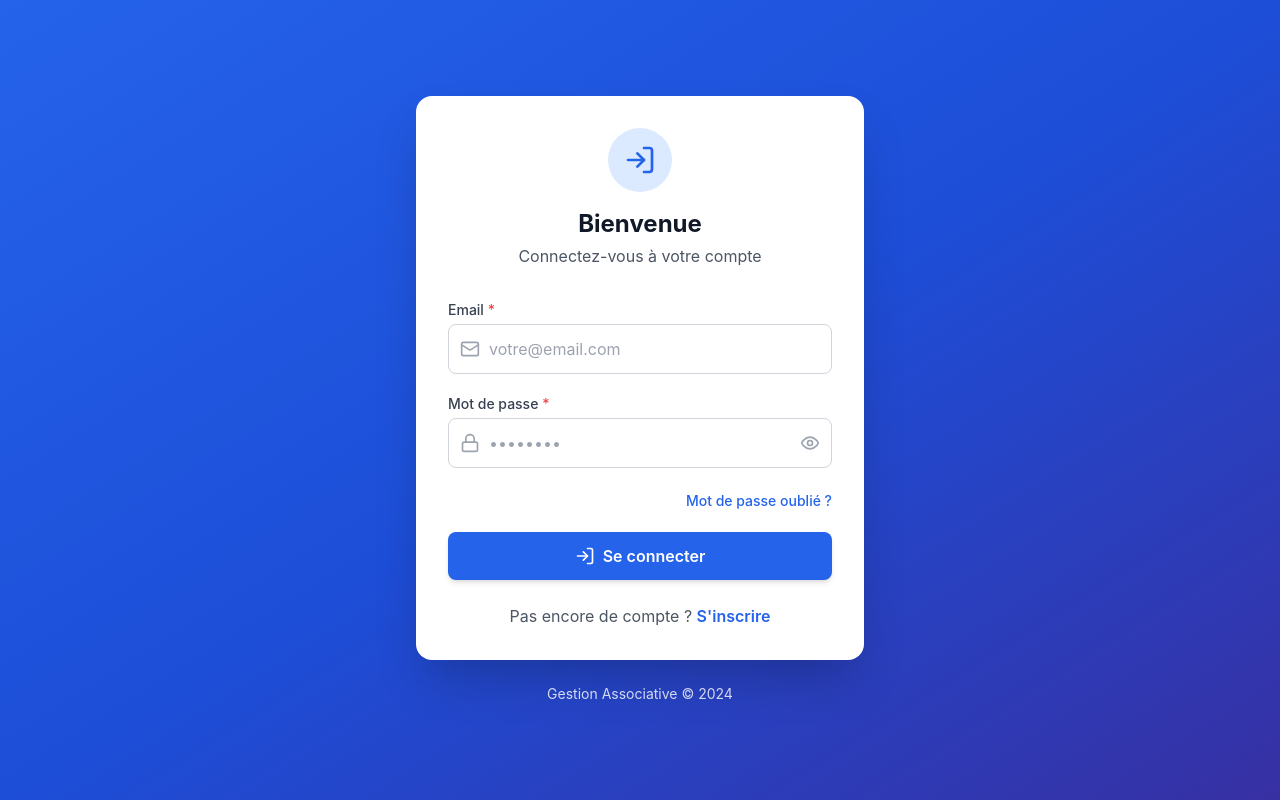
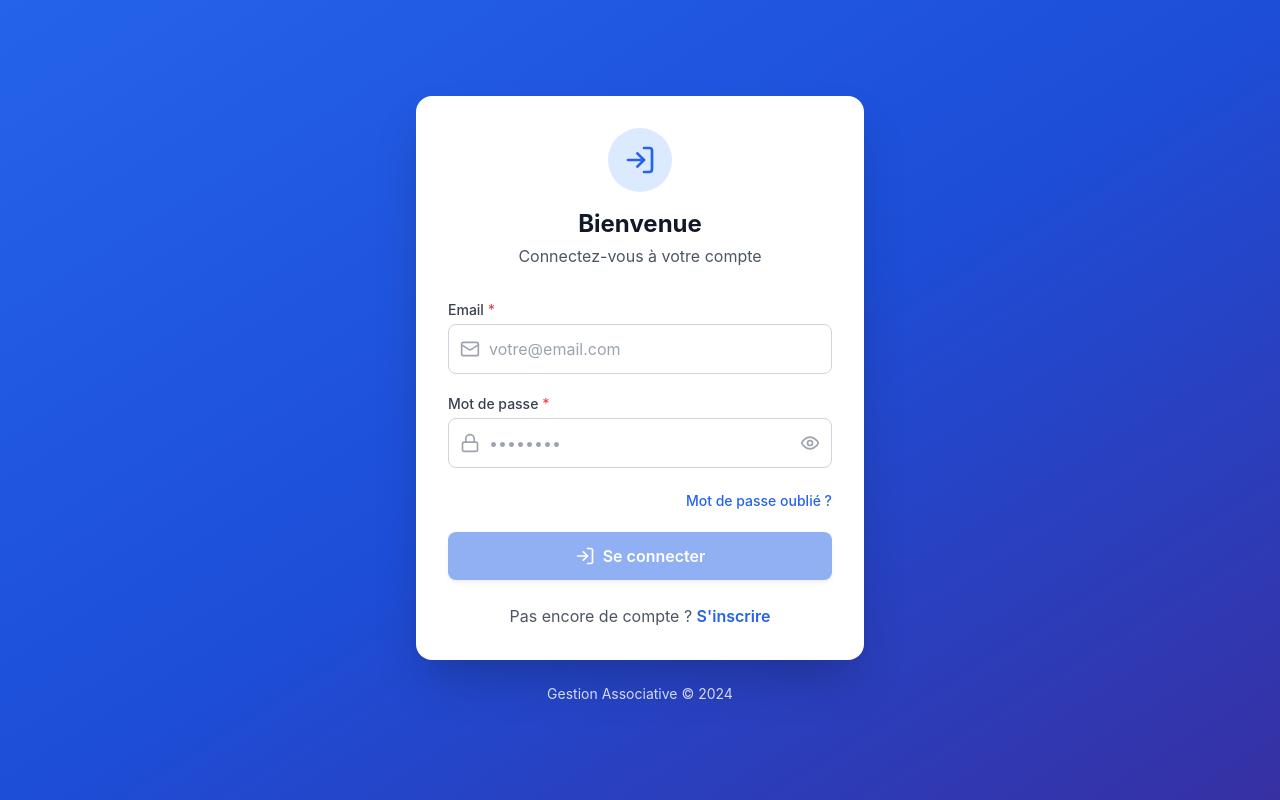
Before and after one commit to SOUALIO-KALO/Frontend-Gestion-Association, a React (Vite) app: page /login in a window 1280 px wide. Built offline with nearby package versions, Linux system fonts and the light colour scheme.

Commit message:
feat: validation formulaires + bouton rappel cotisations

```diff
--- a/src/pages/CotisationsPage.jsx
+++ b/src/pages/CotisationsPage.jsx
@@ -1,5 +1,5 @@
 import { useEffect, useState, useCallback } from "react";
-import { Plus, Download, Filter, FileText, AlertTriangle } from "lucide-react";
+import { Plus, Download, Filter, FileText, AlertTriangle, Mail, Loader2 } from "lucide-react";
 import { format, addMonths } from "date-fns";
 import { fr } from "date-fns/locale";
 import toast from "react-hot-toast";
@@ -62,6 +62,7 @@ export default function CotisationsPage() {
     periode: format(new Date(), "MM/yyyy"),
   });
   const [submitting, setSubmitting] = useState(false);
+  const [sendingRappel, setSendingRappel] = useState(null);
 
   const loadCotisations = useCallback(async () => {
     try {
@@ -83,10 +84,22 @@ export default function CotisationsPage() {
 
   const loadAlertes = async () => {
     try {
-      const response = await cotisationService.getAlertes();
+      const response = await cotisationService.getAlertes(10);
       setAlertes(response.data.data || []);
     } catch (err) {
       console.error(err);
+    }
+  };
+
+  const handleEnvoyerRappel = async (cotisationId, membreNom) => {
+    setSendingRappel(cotisationId);
+    try {
+      await cotisationService.envoyerRappel(cotisationId);
+      toast.success(`Rappel envoyé à ${membreNom}`);
+    } catch (error) {
+      toast.error(error.response?.data?.message || "Erreur lors de l'envoi du rappel");
+    } finally {
+      setSendingRappel(null);
     }
   };
 
@@ -154,6 +167,18 @@ export default function CotisationsPage() {
     setShowCreateModal(true);
   };
 
+  // Validation du formulaire de création
+  const isFormValid = () => {
+    return (
+      formData.membreId &&
+      formData.datePaiement &&
+      formData.dateExpiration &&
+      formData.montant &&
+      parseFloat(formData.montant) > 0 &&
+      formData.modePaiement
+    );
+  };
+
   // Fonction pour formater le nom du mois à partir de la période
   const getMonthName = (periode) => {
     if (!periode || !/^(0[1-9]|1[0-2])\/\d{4}$/.test(periode)) return '';
@@ -211,8 +236,18 @@ export default function CotisationsPage() {
                       })}
                     </p>
                   </div>
-                  <Button size="sm" variant="outline">
-                    Envoyer rappel
+                  <Button
+                    size="sm"
+                    variant="outline"
+                    onClick={() => handleEnvoyerRappel(alerte.id, `${alerte.membre?.prenom} ${alerte.membre?.nom}`)}
+                    disabled={sendingRappel === alerte.id}
+                  >
+                    {sendingRappel === alerte.id ? (
+                      <Loader2 className="w-4 h-4 animate-spin" />
+                    ) : (
+                      <Mail className="w-4 h-4" />
+                    )}
+                    {sendingRappel === alerte.id ? 'Envoi...' : 'Rappel'}
                   </Button>
                 </div>
               ))}
@@ -427,7 +462,7 @@ export default function CotisationsPage() {
             >
               Annuler
             </Button>
-            <Button type="submit" loading={submitting}>
+            <Button type="submit" loading={submitting} disabled={!isFormValid() || submitting}>
               Créer la cotisation
             </Button>
           </ModalFooter>
--- a/src/pages/EvenementsPage.jsx
+++ b/src/pages/EvenementsPage.jsx
@@ -177,6 +177,17 @@ export default function EvenementsPage() {
       lieu: "",
       placesTotal: "20",
     });
+  };
+
+  // Validation du formulaire
+  const isFormValid = () => {
+    return (
+      formData.titre.trim().length >= 3 &&
+      formData.dateDebut &&
+      formData.lieu.trim().length >= 2 &&
+      formData.placesTotal &&
+      parseInt(formData.placesTotal) > 0
+    );
   };
 
   const isUserInscrit = (event) => {
@@ -497,7 +508,7 @@ export default function EvenementsPage() {
               >
                 Annuler
               </Button>
-              <Button type="submit" loading={submitting}>
+              <Button type="submit" loading={submitting} disabled={!isFormValid() || submitting}>
                 Créer l'événement
               </Button>
             </ModalFooter>
--- a/src/pages/LoginPage.jsx
+++ b/src/pages/LoginPage.jsx
@@ -21,6 +21,12 @@ export default function LoginPage() {
     if (fieldErrors[name]) {
       setFieldErrors((prev) => ({ ...prev, [name]: null }));
     }
+  };
+
+  // Validation du formulaire
+  const isFormValid = () => {
+    const emailRegex = /^[^\s@]+@[^\s@]+\.[^\s@]+$/;
+    return emailRegex.test(formData.email) && formData.motDePasse.length >= 1;
   };
 
   const handleSubmit = async (e) => {
@@ -146,7 +152,7 @@ export default function LoginPage() {
             {/* Submit */}
             <button
               type="submit"
-              disabled={loading}
+              disabled={loading || !isFormValid()}
               className="w-full py-3 px-4 bg-blue-600 hover:bg-blue-700 text-white font-semibold rounded-lg shadow-md hover:shadow-lg transition-all duration-200 disabled:opacity-50 disabled:cursor-not-allowed flex items-center justify-center gap-2"
             >
               {loading ? (
--- a/src/pages/MembresPage.jsx
+++ b/src/pages/MembresPage.jsx
@@ -165,6 +165,18 @@ export default function MembresPage() {
   const openDeleteModal = (membre) => {
     setSelectedMembre(membre);
     setShowDeleteModal(true);
+  };
+
+  // Validation du formulaire
+  const isFormValid = () => {
+    const emailRegex = /^[^\s@]+@[^\s@]+\.[^\s@]+$/;
+    return (
+      formData.nom.trim().length >= 2 &&
+      formData.prenom.trim().length >= 2 &&
+      emailRegex.test(formData.email) &&
+      formData.motDePasse.length >= 8 &&
+      formData.statut
+    );
   };
 
   return (
@@ -375,7 +387,7 @@ export default function MembresPage() {
             >
               Annuler
             </Button>
-            <Button type="submit" loading={submitting}>
+            <Button type="submit" loading={submitting} disabled={!isFormValid() || submitting}>
               Créer le membre
             </Button>
           </ModalFooter>
--- a/src/pages/RegisterPage.jsx
+++ b/src/pages/RegisterPage.jsx
@@ -70,6 +70,20 @@ export default function RegisterPage() {
       return false;
     }
     return true;
+  };
+
+  // Validation rapide pour le bouton
+  const isFormValid = () => {
+    const emailRegex = /^[^\s@]+@[^\s@]+\.[^\s@]+$/;
+    const passwordRegex = /^(?=.*[a-z])(?=.*[A-Z])(?=.*\d)/;
+    return (
+      formData.nom.trim().length >= 2 &&
+      formData.prenom.trim().length >= 2 &&
+      emailRegex.test(formData.email) &&
+      formData.motDePasse.length >= 8 &&
+      passwordRegex.test(formData.motDePasse) &&
+      formData.motDePasse === formData.confirmMotDePasse
+    );
   };
 
   const handleSubmit = async (e) => {
@@ -236,7 +250,7 @@ export default function RegisterPage() {
             />
           </div>
 
-          <button type="submit" disabled={loading} className="btn btn-primary">
+          <button type="submit" disabled={loading || !isFormValid()} className="btn btn-primary">
             {loading ? "Inscription en cours..." : "S'inscrire"}
           </button>
         </form>
```
